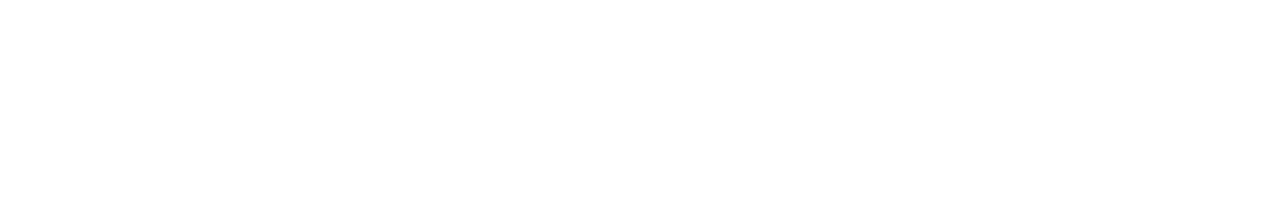
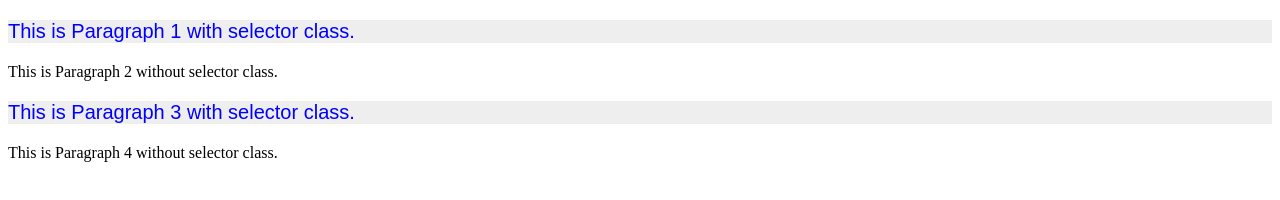
Before and after one commit to acciojob/class-practise-mahaltrupti, a website: page main.html in a window 1280 px wide. Drawn offline with Linux system fonts and the light colour scheme.

Commit message:
created a submission

```diff
--- a/main.html
+++ b/main.html
@@ -5,9 +5,15 @@
 <head>
 	<link rel="stylesheet" href="styles.css">
 </head>
-
+ <meta charset="UTF-8">
+  <meta name="viewport" content="width=device-width, initial-scale=1.0">
+  <title>Paragraph Selector Example</title>
 <body>
 	<!-- the entire body must be written by student -->
+	<p class="selector">This is Paragraph 1 with selector class.</p>
+  <p>This is Paragraph 2 without selector class.</p>
+  <p class="selector">This is Paragraph 3 with selector class.</p>
+  <p>This is Paragraph 4 without selector class.</p>
     <script type="text/javascript" src="./script.js">
 </script>
 
--- a/script.js
+++ b/script.js
@@ -1 +1,5 @@
 //your JS code here. If required.
+// Example JS to show how you can access the selector class
+document.querySelectorAll(".selector").forEach((el, index) => {
+  console.log(`Paragraph with selector class #${index + 1}:`, el.textContent);
+});
--- a/styles.css
+++ b/styles.css
@@ -1 +1,7 @@
 /*  your css code here. If applicable */
+.selector {
+  color: #00f;
+  background-color: #eee;
+  font-family: Arial, sans-serif;
+  font-size: 20px;
+}
```
